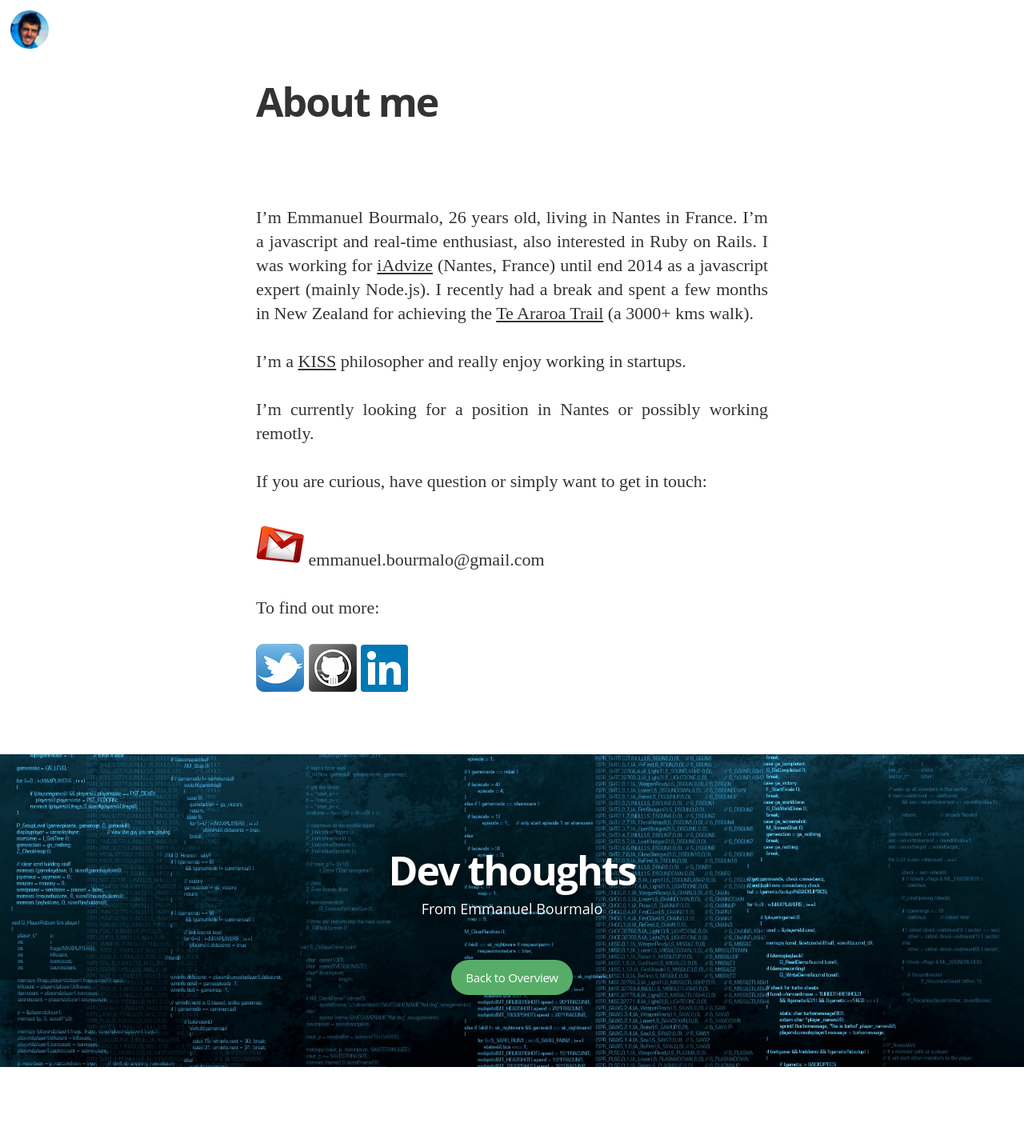
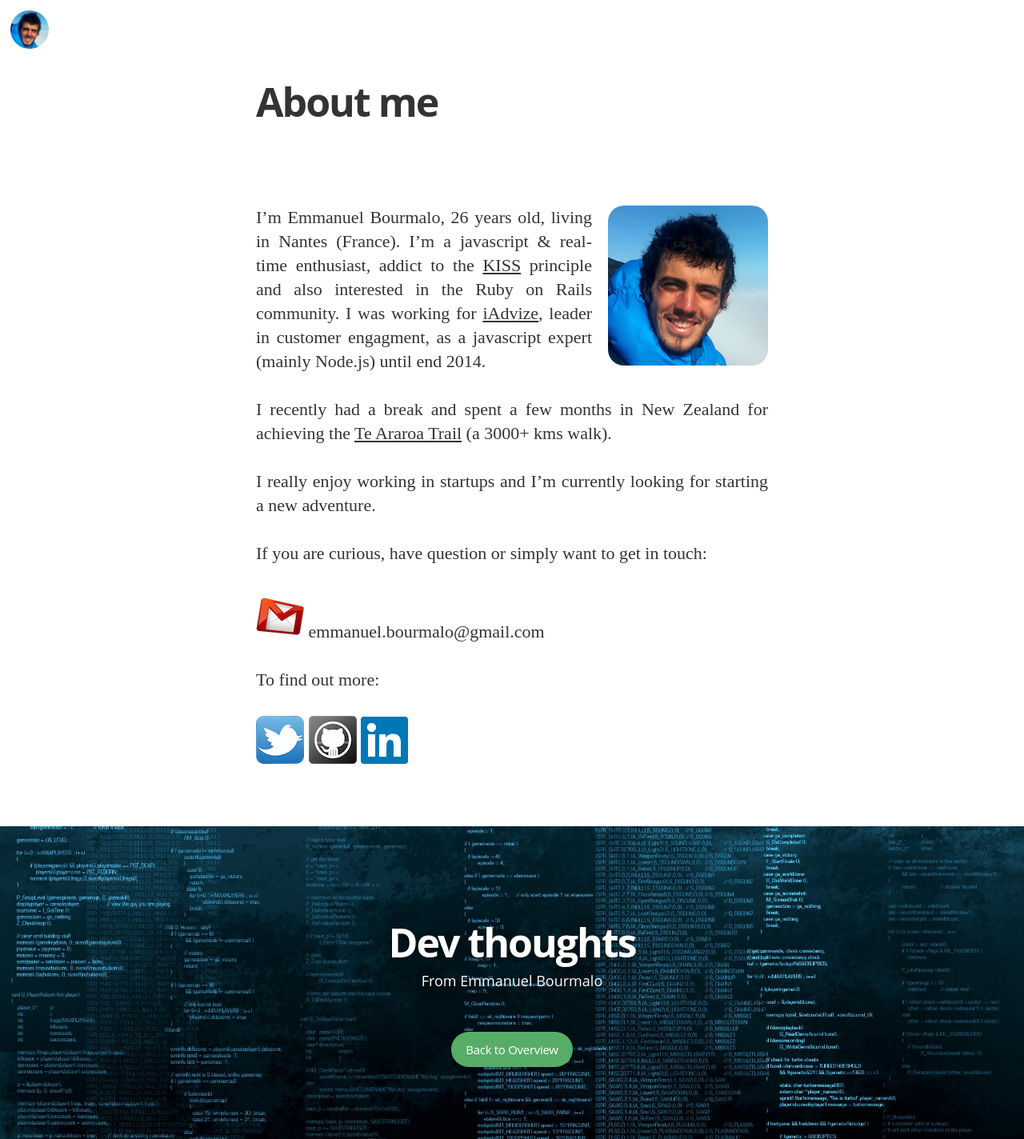
Before and after one commit to ebourmalo/ebourmalo.github.io, a Jekyll site: the page built from about.md, in a window 1280 px wide. Shown: the whole page at 80% size. Built offline with Jekyll 4.4.1, drawn with Linux system fonts in a browser that asks for light colours; nearby versions of some CDN libraries; some web fonts are replaced; Markdown is read by kramdown in place of the engine named in the settings; before the commit the page ends 1334 px from its top, so only the background shows below that.

Commit message:
update about page content

```diff
--- a/about.md
+++ b/about.md
@@ -3,14 +3,15 @@ layout: page
 title: About me
 permalink: /about/
 ---
-I'm Emmanuel Bourmalo, 26 years old, living in Nantes in France.
-I'm a javascript and real-time enthusiast, also interested in Ruby on Rails.
-I was working for [iAdvize](http://www.iadvize.com/) (Nantes, France) until end 2014 as a javascript expert (mainly Node.js).
+
+
+![](/assets/images/avatar.png "profile")I'm Emmanuel Bourmalo, 26 years old, living in Nantes (France).
+I'm a javascript & real-time enthusiast, addict to the [KISS](http://en.wikipedia.org/wiki/KISS_principle) principle and also interested in the Ruby on Rails community.
+I was working for [iAdvize](http://www.iadvize.com/), leader in customer engagment, as a javascript expert (mainly Node.js) until end 2014.
+
 I recently had a break and spent a few months in New Zealand for achieving the [Te Araroa Trail](http://www.teararoa.org.nz/) (a 3000+ kms walk).
 
-I'm a [KISS](http://en.wikipedia.org/wiki/KISS_principle) philosopher and really enjoy working in startups.
-
-I'm currently looking for a position in Nantes or possibly working remotly.
+I really enjoy working in startups and I'm currently looking for starting a new adventure.
 
 If you are curious, have question or simply want to get in touch:
 
```
